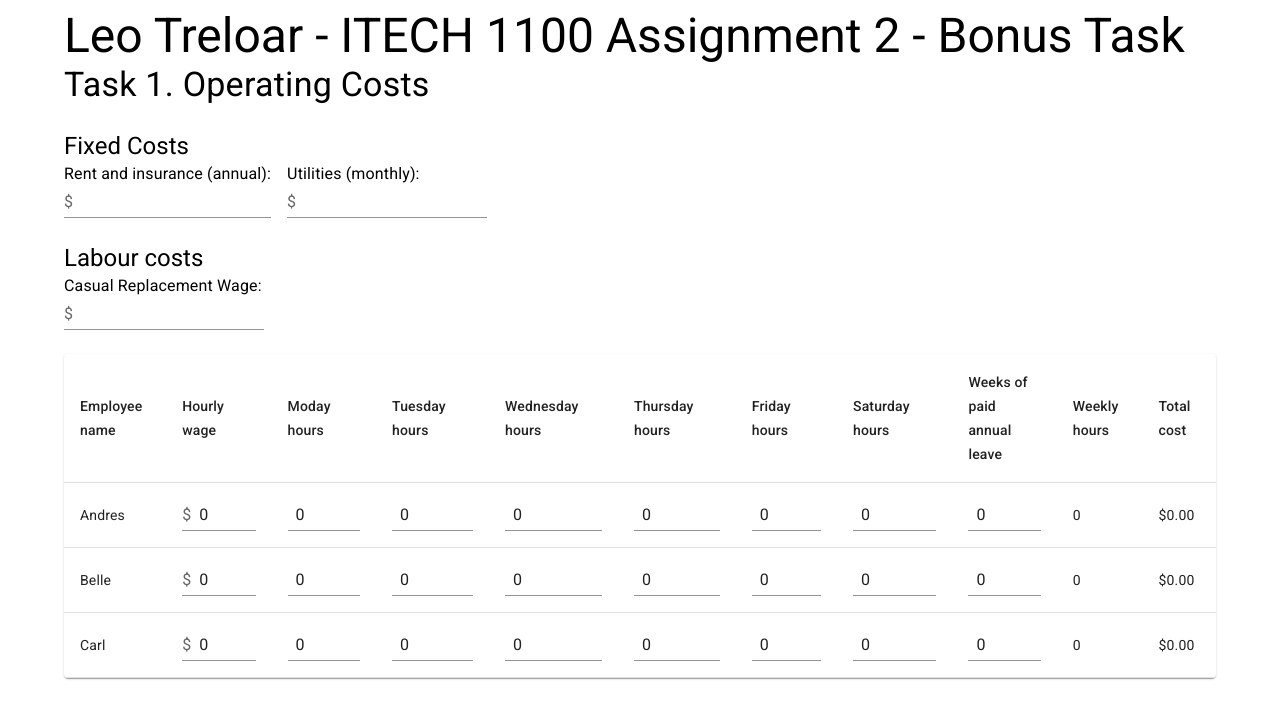
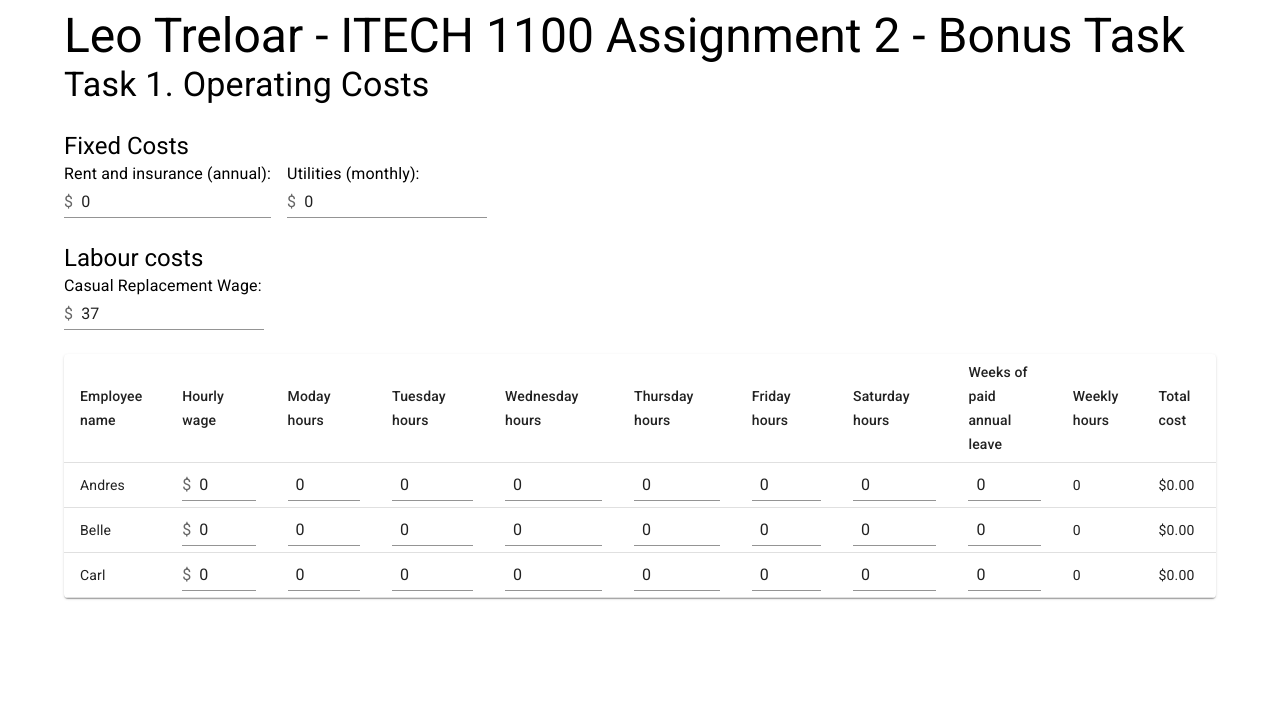
Before and after one commit to ltrel/itech1100task5, a React (Vite) app: page / in a window 1280 px wide. Shown: the top 718 px of the page. Built offline with nearby package versions, Linux system fonts and the light colour scheme.

Commit message:
Control fixed costs and casual wage inputs

```diff
--- a/src/EmployeeRow.jsx
+++ b/src/EmployeeRow.jsx
@@ -1,15 +1,15 @@
 import { TableRow, TableCell } from "@mui/material"
 import { useState } from "react"
 import NumberInput from "./NumberInput"
-import { defaultFormatter, currencyFormatter } from "./util"
+import { defaultFormatter, currencyFormatter, myParseFloat } from "./util"
 
 function EmployeeRow({name, casualWage, weeksPerYear}) {
   const [wageString, setWageString] = useState(0)
   const [hourFieldStrings, setHourFieldStrings] = useState([0,0,0,0,0,0])
   const [weeksLeaveString, setWeeksLeaveString] = useState(0)
 
-  const wageNum = wageString === '' ? 0 : parseFloat(wageString)
-  const weeksLeaveNum = weeksLeaveString === '' ? 0 : parseFloat(weeksLeaveString)
+  const wageNum = myParseFloat(wageString)
+  const weeksLeaveNum = myParseFloat(weeksLeaveString)
   const weeklyHours = hourFieldStrings.reduce((acc, x) => {
     if (x === '') {
       return acc
--- a/src/EmployeeTable.jsx
+++ b/src/EmployeeTable.jsx
@@ -5,7 +5,7 @@ function EmployeeTable({casualWage, weeksPerYear}) {
   const employeeNames = ['Andres', 'Belle', 'Carl']
   return (
     <TableContainer component={Paper}>
-      <Table>
+      <Table size="small">
         <TableHead>
           <TableRow>
             <TableCell>Employee name</TableCell>
--- a/src/OperatingCosts.jsx
+++ b/src/OperatingCosts.jsx
@@ -1,8 +1,14 @@
 import { Typography, Stack, TextField, InputAdornment, Box, Table, TableBody, TableCell, TableHead, TableRow } from "@mui/material"
 import EmployeeRow from "./EmployeeRow"
 import EmployeeTable from "./EmployeeTable"
+import { useState } from "react"
+import NumberInput from "./NumberInput"
+import { myParseFloat } from "./util"
 
 function OperatingCosts() {
+  const [annualString, setAnnualString] = useState(0)
+  const [monthlyString, setMonthlyString] = useState(0)
+  const [casualString, setCasualString] = useState(37)
   return (
     <Stack spacing={3}>
       <Typography variant='h4'>Task 1. Operating Costs</Typography>
@@ -11,11 +17,11 @@ function OperatingCosts() {
         <Stack direction="row" spacing={2}>
           <Stack>
             <Typography variant='body1'>Rent and insurance (annual):</Typography>
-            <TextField variant="standard" InputProps={{startAdornment: <InputAdornment position="start">$</InputAdornment>}}/>
+            <NumberInput value={annualString} onValueChange={setAnnualString} prefix={"$"}/>
           </Stack>
           <Stack>
             <Typography variant='body1'>Utilities (monthly): </Typography>
-            <TextField variant="standard" InputProps={{startAdornment: <InputAdornment position="start">$</InputAdornment>}}/>
+            <NumberInput value={monthlyString} onValueChange={setMonthlyString} prefix={"$"}/>
           </Stack>
         </Stack>
       </Stack>
@@ -23,10 +29,10 @@ function OperatingCosts() {
         <Typography variant='h5'>Labour costs</Typography>
         <Typography variant='body1'>Casual Replacement Wage: </Typography>
         <Box>
-          <TextField variant="standard" InputProps={{startAdornment: <InputAdornment position="start">$</InputAdornment>}}/>
+          <NumberInput value={casualString} onValueChange={setCasualString} prefix={"$"}/>
         </Box>
       </Stack>
-      <EmployeeTable casualWage={37} weeksPerYear={52}/>
+      <EmployeeTable casualWage={myParseFloat(casualString)} weeksPerYear={52}/>
     </Stack>
   )
 }
--- a/src/util.js
+++ b/src/util.js
@@ -7,3 +7,7 @@ export const currencyFormatter = new Intl.NumberFormat('en-US', {
   // Has to be USD to not show currency name
   currency: 'USD'
 })
+
+export function myParseFloat(string) {
+  return string === '' ? 0 : parseFloat(string)
+}
```
